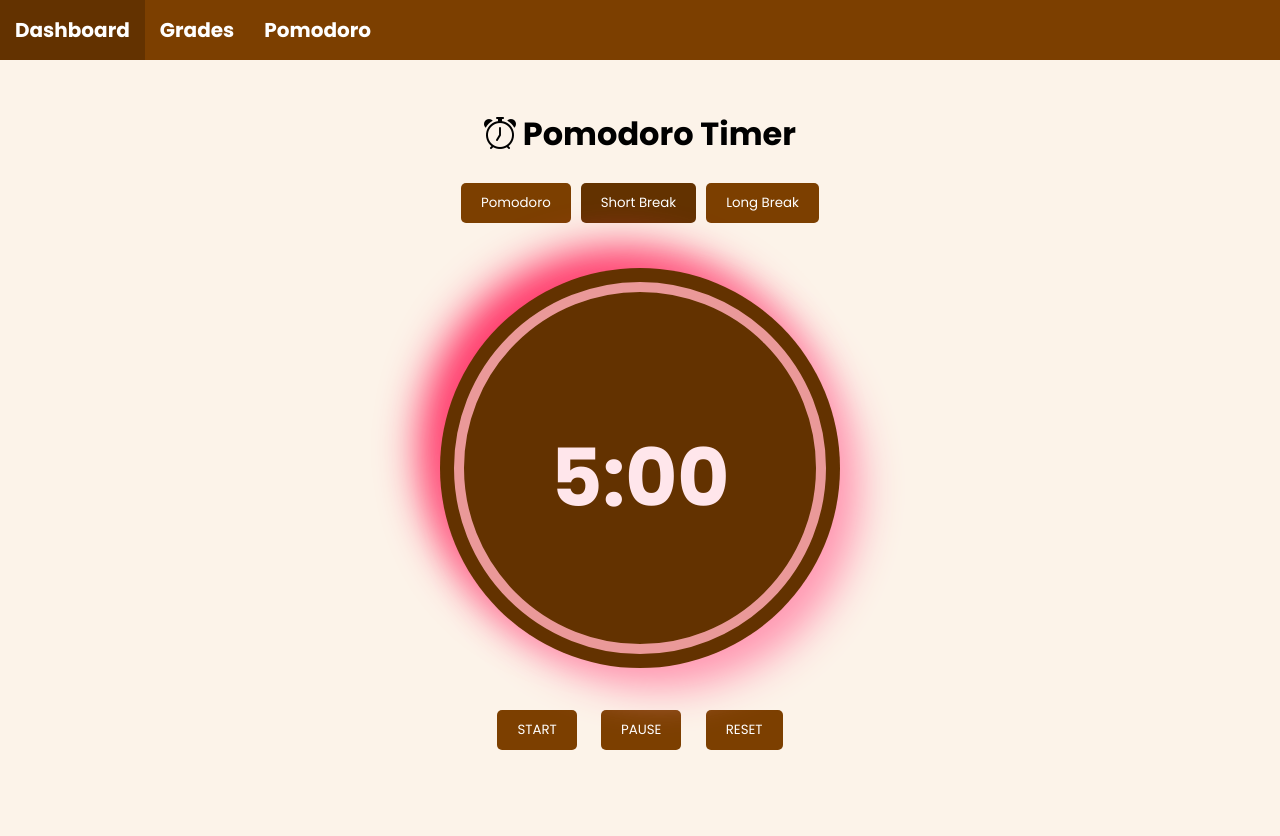
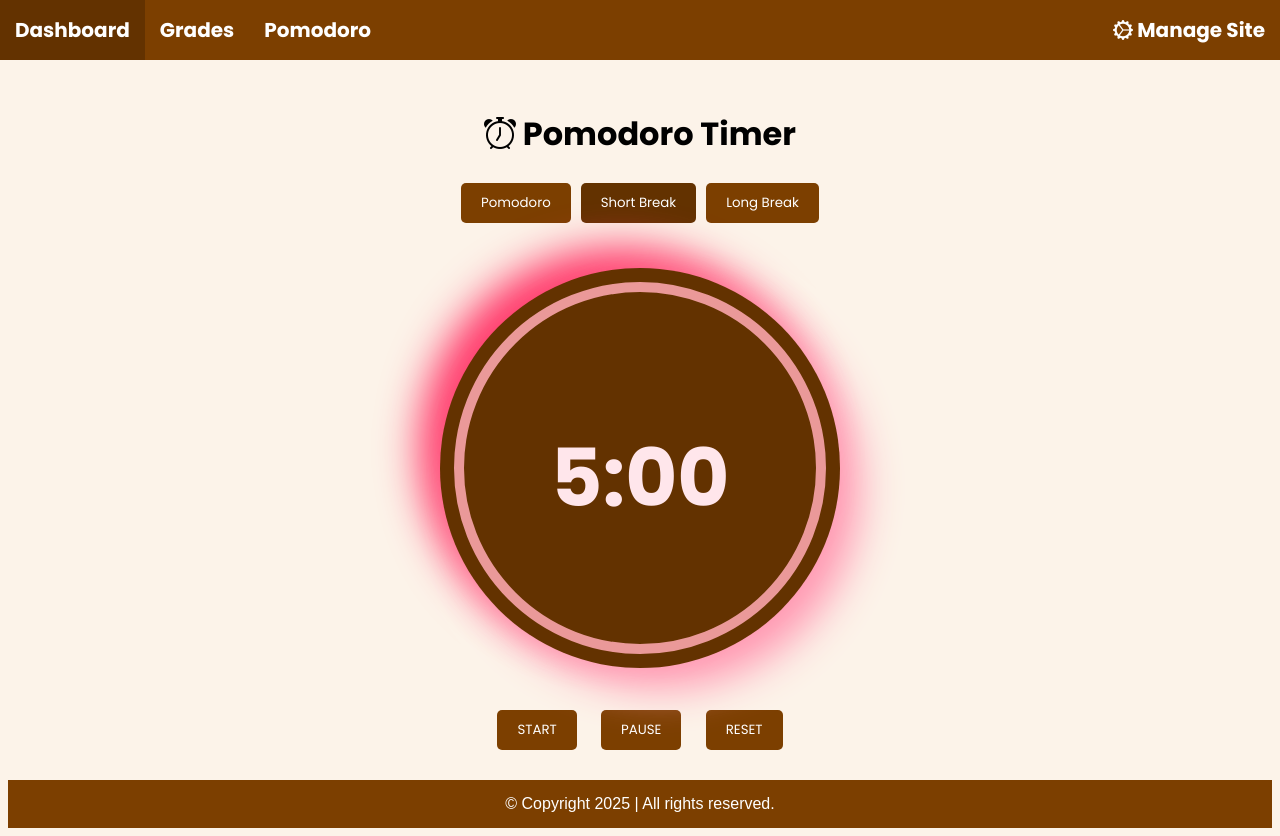
Before and after one commit to CGR500/workspace, a plain HTML site: page pomodoro.html in a window 1280 px wide. Both pictures are taken after a click on the button "Short Break". Before the commit the page ends 800 px from the top, so only its background shows below. Drawn offline with nearby package versions, Linux system fonts and the light colour scheme.

Commit message:
Put footer and sticky navigation bar (with new "Manage Site" option) on all pages

```diff
--- a/grades.css
+++ b/grades.css
@@ -1,3 +1,10 @@
+/* Navigation bar */
+
+.navbar{
+    position: sticky;
+    top: 0;
+}
+
 .navbar ul{
     list-style-type: none;
     background-color: #7c3f00;
@@ -26,10 +33,11 @@
     float: left;
 }
 
-body{
-    font-family: Arial, Helvetica, sans-serif;
-    background-color: #fcf3e9;
+#manage{
+    float: right;
 }
+
+/* Top of the page */
 
 img{
     width: 200px;
@@ -46,10 +54,18 @@ h2{
     text-align: center;
 }
 
+/* Body of the page */
+
+body{
+    font-family: Arial, Helvetica, sans-serif;
+    background-color: #fcf3e9;
+}
+
 table{
     border: 1px;
     border-collapse: collapse;
     margin: auto;
+    margin-bottom: 10px;
 }
 
 th{
@@ -68,3 +84,13 @@ td, th{
     padding: 10px;
     text-align: center;
 }
+
+/* Footer */
+
+footer{
+    background-color: #7c3f00;
+    color: white;
+    padding: 15px;
+    margin-bottom: 0px;
+    text-align: center;
+}
--- a/pomodoro.css
+++ b/pomodoro.css
@@ -5,6 +5,13 @@
     padding: 0;
     box-sizing: border-box;
     font-family: 'Poppins', sans-serif;
+}
+
+/* Navigation bar */
+
+.navbar{
+    position: sticky;
+    top: 0;
 }
 
 .navbar ul {
@@ -36,11 +43,18 @@
     float: left;
 }
 
+#manage{
+    float: right;
+}
+
+/* Body of the page */
+
 body {
     font-family: Arial, Helvetica, sans-serif;
     background-color: #fcf3e9;
 }
 
+/* Timer */
 .container {
     text-align: center;
     width: 100%;
@@ -66,12 +80,6 @@ main {
 h1 {
     font-size: 2rem;
     margin: 20px auto;
-}
-
-.button-container {
-    margin-top: 20px;
-    display: flex;
-    justify-content: center;
 }
 
 .pomodoro {
@@ -104,6 +112,18 @@ h1 {
     color: #ffe6eb;
 }
 
+.hidden {
+    display: flex;
+}
+
+.timer-display {
+    font-size: 5rem;
+    margin-top: 20px;
+    font-weight: bold;
+    color: #ffe6eb;
+}
+
+/* Buttons */
 .button-container {
     margin-top: 20px;
     display: flex;
@@ -124,17 +144,6 @@ h1 {
 .button.active,
 .button:hover {
     background-color: #633200;
-}
-
-.hidden {
-    display: flex;
-}
-
-.timer-display {
-    font-size: 5rem;
-    margin-top: 20px;
-    font-weight: bold;
-    color: #ffe6eb;
 }
 
 .buttons {
@@ -166,6 +175,7 @@ h1 {
     background-color: royalblue;
 }
 
+/* Select alert */
 #timer-message {
     color: white;
     background-color: tomato;
@@ -187,3 +197,16 @@ h1 {
         width: 500px;
     }
 }
+
+/* Footer */
+
+footer{
+    background-color: #7c3f00;
+    color: white;
+    padding: 15px;
+    margin-bottom: 8px;
+    margin-left: 8px;
+    margin-right: 8px;
+    text-align: center;
+    font-family: Arial, Helvetica, sans-serif;
+}
--- a/pomodoro.html
+++ b/pomodoro.html
@@ -19,6 +19,7 @@
             <li id="dashboard"><a href="index.html" target="_blank" rel="noopener">Dashboard</a></li>
             <li id="grades"><a href="grades.html" target="_blank" rel="noopener">Grades</a></li>
             <li id="pomodoro"><a href="pomodoro.html" target="_blank" rel="noopener">Pomodoro</a></li>
+            <li id="manage"><a href="https://github.com/CGR500/workspace/settings/pages" target="_blank" rel="noopener"><i class="bi bi-gear-wide-connected"></i> Manage Site</a></li>
         </ul>
     </nav>
     <audio src="click.wav" type="audio/wav"></audio>
@@ -65,4 +66,8 @@
     <script src="pomodoro.js"></script>
 </body>
 
+<footer>
+    &copy; Copyright 2025 | All rights reserved.
+</footer>
+
 </html>
--- a/style.css
+++ b/style.css
@@ -1,3 +1,5 @@
+/* Navigation bar */
+
 .navbar{
     position: sticky;
     top: 0;
@@ -31,10 +33,11 @@
     float: left;
 }
 
-body{
-    font-family: Arial, Helvetica, sans-serif;
-    background-color: #fcf3e9;
+#manage{
+    float: right;
 }
+
+/* Top of the page */
 
 img{
     width: 200px;
@@ -51,6 +54,13 @@ h2{
     text-align: center;
 }
 
+/* Body of the page */
+
+body{
+    font-family: Arial, Helvetica, sans-serif;
+    background-color: #fcf3e9;
+}
+
 h3{
     font-weight: bold;
     color: #5A4D41;
@@ -65,7 +75,7 @@ h3{
     text-decoration: underline;
 }
 
-/* "Most Used" links */
+/* Most Used links */
 
 #classlink{
     margin-top: 5px;
@@ -95,7 +105,27 @@ h3{
     margin-top: 5px;
 }
 
-/* "Courses" links */
+a[href="https://monkeytype.com/#google_vignette"]{
+    color: blue;
+}
+
+a[href="https://www.desmos.com/scientific"]{
+    color: blue;
+}
+
+a[href="https://www.desmos.com/calculator"]{
+    color: blue;
+}
+
+a[href="https://www.spanishdict.com/"]{
+    color: blue;
+}
+
+a[href="https://www.spanishdict.com/answers/282262/how-to-type-spanish-letters-and-accents-from-paralee"]{
+    color: blue;
+}
+
+/* Courses links */
 
 #history{
     margin-top: 5px;
@@ -153,38 +183,12 @@ a[href="https://fultonvirtual.instructure.com/courses/973/modules"]{
     color: blue;
 }
 
-a[href="https://monkeytype.com/#google_vignette"]{
-    color: blue;
-}
-
-a[href="https://www.desmos.com/scientific"]{
-    color: blue;
-}
-
-a[href="https://www.desmos.com/calculator"]{
-    color: blue;
-}
-
-a[href="https://www.spanishdict.com/"]{
-    color: blue;
-}
-
-a[href="https://www.spanishdict.com/answers/282262/how-to-type-spanish-letters-and-accents-from-paralee"]{
-    color: blue;
-}
+/* Footer */
 
 footer{
     background-color: #7c3f00;
     color: white;
     padding: 15px;
     margin-bottom: 0px;
+    text-align: center;
 }
-
-.manage{
-    color: royalblue;
-    text-decoration: none;
-}
-
-.manage:hover{
-    text-decoration: underline;
-}
```
Also changed, not shown: grades.html (+6 -0 lines), index.html (+2 -4 lines).
